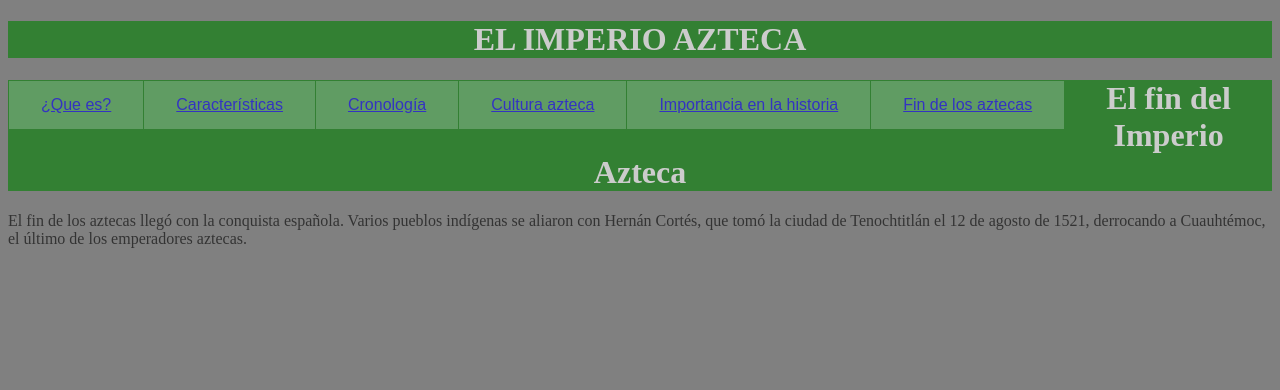
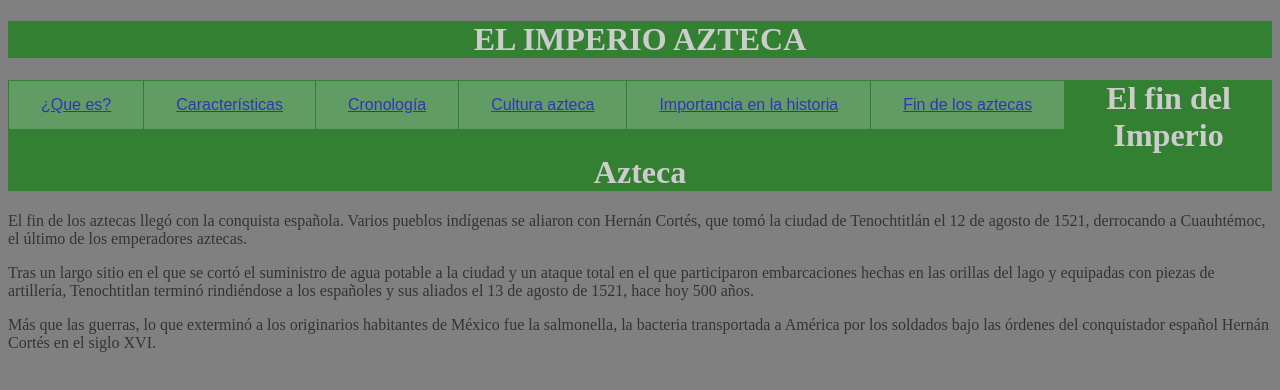
Before and after one commit to saradv007/Imperio-Azteca, a plain HTML site: page html/fin.html in a window 1280 px wide. Drawn offline with Linux system fonts and the light colour scheme.

Commit message:
Update fin.html

```diff
--- a/html/fin.html
+++ b/html/fin.html
@@ -67,5 +67,7 @@ h1  {
 
 <h1 align= 'center'> El fin del Imperio Azteca</h1>
 <p>El fin de los aztecas llegó con la conquista española. Varios pueblos indígenas se aliaron con Hernán Cortés, que tomó la ciudad de Tenochtitlán el 12 de agosto de 1521, derrocando a Cuauhtémoc, el último de los emperadores aztecas.</p>
+	<p>Tras un largo sitio en el que se cortó el suministro de agua potable a la ciudad y un ataque total en el que participaron embarcaciones hechas en las orillas del lago y equipadas con piezas de artillería, Tenochtitlan terminó rindiéndose a los españoles y sus aliados el 13 de agosto de 1521, hace hoy 500 años.</p>
+	<p>Más que las guerras, lo que exterminó a los originarios habitantes de México fue la salmonella, la bacteria transportada a América por los soldados bajo las órdenes del conquistador español Hernán Cortés en el siglo XVI.</p>
 
 	</html>
```
